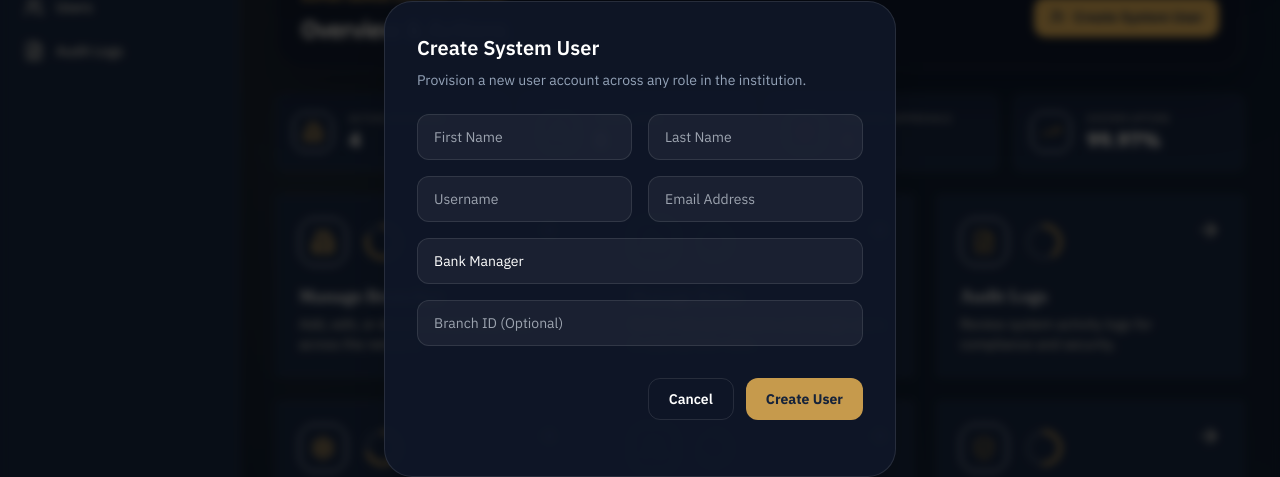
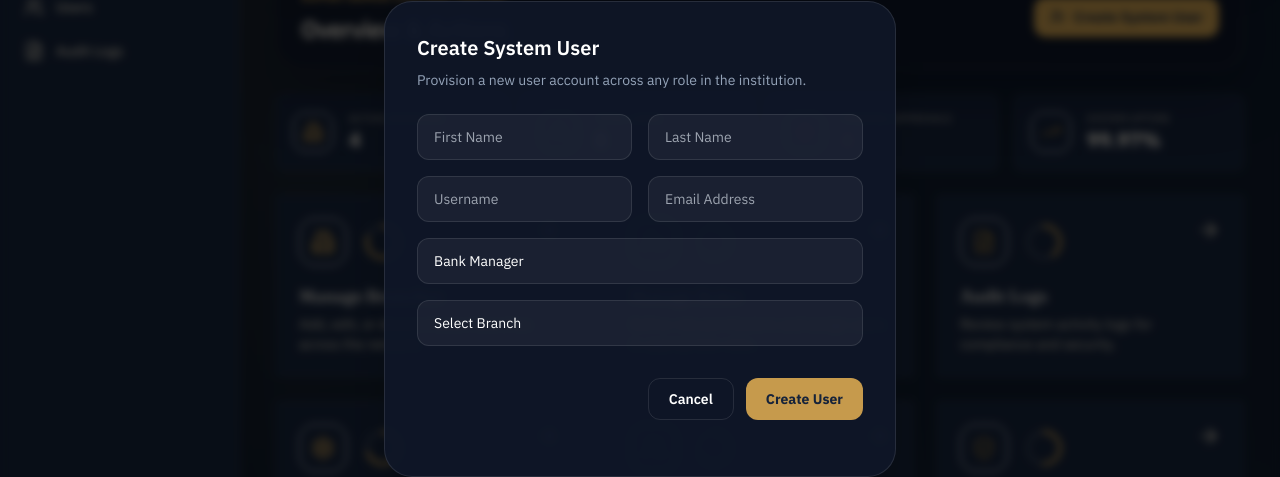
Before and after one commit to jeremy19ketema/Bank_Biometrics, a Next.js app in the folder frontend/: page /super-admin in a window 1280 px wide. Both pictures are taken after a click on the button "Create System User". Shown: the part 173-650 px from the top of the page. Built offline with nearby package versions, Linux system fonts and the light colour scheme.

Commit message:
implement super admin dashboard with system user provisioning and branch management views

```diff
--- a/frontend/src/app/(dashboard)/branches/create/page.tsx
+++ b/frontend/src/app/(dashboard)/branches/create/page.tsx
@@ -25,6 +25,7 @@ export default function CreateBranchPage() {
   } = useForm<BranchFormValues>({
     resolver: zodResolver(branchSchema),
     defaultValues: {
+      code: nextCode,
       name: "",
       city: "",
       address: "",
@@ -36,10 +37,7 @@ export default function CreateBranchPage() {
   });
 
   const onSubmit = async (data: BranchFormValues) => {
-    const { success, message } = await useSuperAdminStore.getState().createBranch({
-      code: nextCode,
-      ...data,
-    });
+    const { success, message } = await useSuperAdminStore.getState().createBranch(data);
 
     if (success) {
       toast.success("Branch Provisioned", `${data.name} has been successfully created.`);
@@ -92,10 +90,11 @@ export default function CreateBranchPage() {
                 </label>
                 <input
                   type="text"
-                  readOnly
-                  value={nextCode}
-                  className="w-full bg-[#0B192C]/50 border border-white/10 rounded-xl px-4 py-3 text-sm font-mono text-[color:var(--brass)] font-bold cursor-not-allowed focus:outline-none"
+                  placeholder="e.g. BR-001"
+                  {...register("code")}
+                  className="w-full bg-[#0B192C] border border-[#1E293B] rounded-xl px-4 py-3 text-sm font-mono text-[color:var(--brass)] font-bold focus:outline-none focus:border-[color:var(--brass)] focus:ring-1 focus:ring-[color:var(--brass)] transition-all placeholder:text-slate-600 shadow-inner"
                 />
+                {errors.code && <p className="text-rose-400 text-xs mt-1">{errors.code.message}</p>}
               </div>
 
               <div className="space-y-3">
--- a/frontend/src/app/(dashboard)/super-admin/page.tsx
+++ b/frontend/src/app/(dashboard)/super-admin/page.tsx
@@ -32,7 +32,7 @@ const createUserSchema = z.object({
   username: z.string().min(4, "Username must be at least 4 characters"),
   email: z.string().email("Invalid email address"),
   role: z.string().min(1, "Role is required"),
-  branchId: z.string().optional(),
+  branchId: z.string().min(1, "Branch is required"),
   department: z.string().optional(),
 }).superRefine((data, ctx) => {
   if (["SUPER_ADMIN_IT", "BRANCH_IT"].includes(data.role) && !data.department) {
@@ -547,11 +547,15 @@ export default function SuperAdminDashboard() {
                   {errors.role && <span className="text-xs text-red-400 mt-1 block">{errors.role.message}</span>}
                 </div>
 
-                {["BANK_MANAGER", "BRANCH_IT", "ACCOUNTANT"].includes(selectedRole) && (
-                  <div>
-                    <input {...register("branchId")} type="text" placeholder="Branch ID (Optional)" className="w-full bg-white/5 border border-white/10 rounded-xl px-4 py-3 text-sm text-white focus:border-[color:var(--brass)] focus:outline-none" />
-                  </div>
-                )}
+                <div>
+                  <select {...register("branchId")} defaultValue="" className="w-full bg-white/5 border border-white/10 rounded-xl px-4 py-3 text-sm text-white focus:border-[color:var(--brass)] focus:outline-none appearance-none">
+                    <option value="" disabled className="bg-slate-900 text-white">Select Branch</option>
+                    {branches.filter(b => b.status === "ACTIVE").map(b => (
+                      <option key={b.id} value={b.id} className="bg-slate-900 text-white">{b.name} ({b.code})</option>
+                    ))}
+                  </select>
+                  {errors.branchId && <span className="text-xs text-red-400 mt-1 block">{errors.branchId.message}</span>}
+                </div>
 
                 {["SUPER_ADMIN_IT", "BRANCH_IT"].includes(selectedRole) && (
                   <div>
--- a/frontend/src/lib/validations.ts
+++ b/frontend/src/lib/validations.ts
@@ -4,6 +4,7 @@ import { z } from "zod";
 // Branch
 // ──────────────────────────────────────────────
 export const branchSchema = z.object({
+  code: z.string().min(2, "Branch code is required"),
   name: z
     .string()
     .min(3, "Branch name must be at least 3 characters")
```
